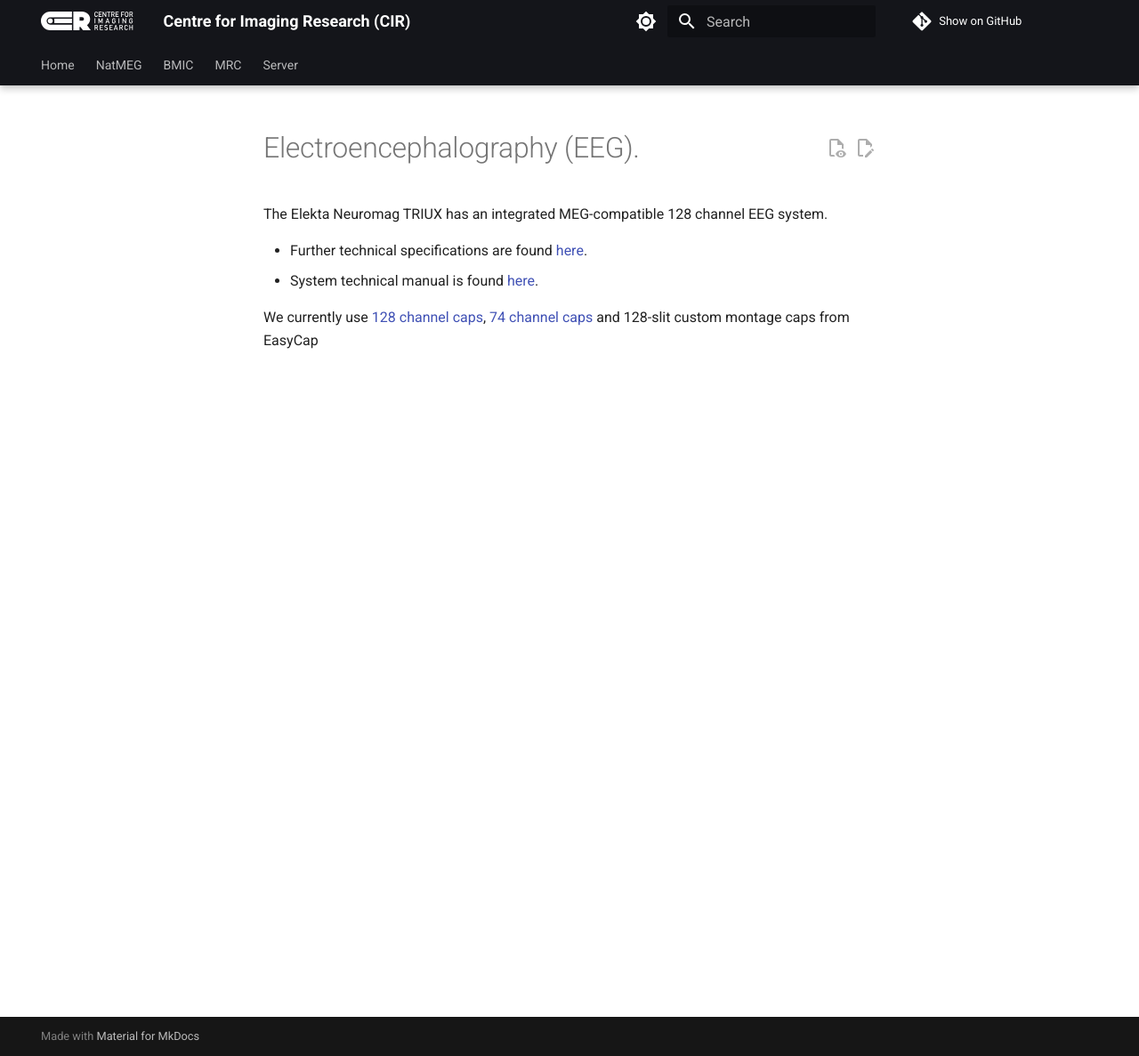
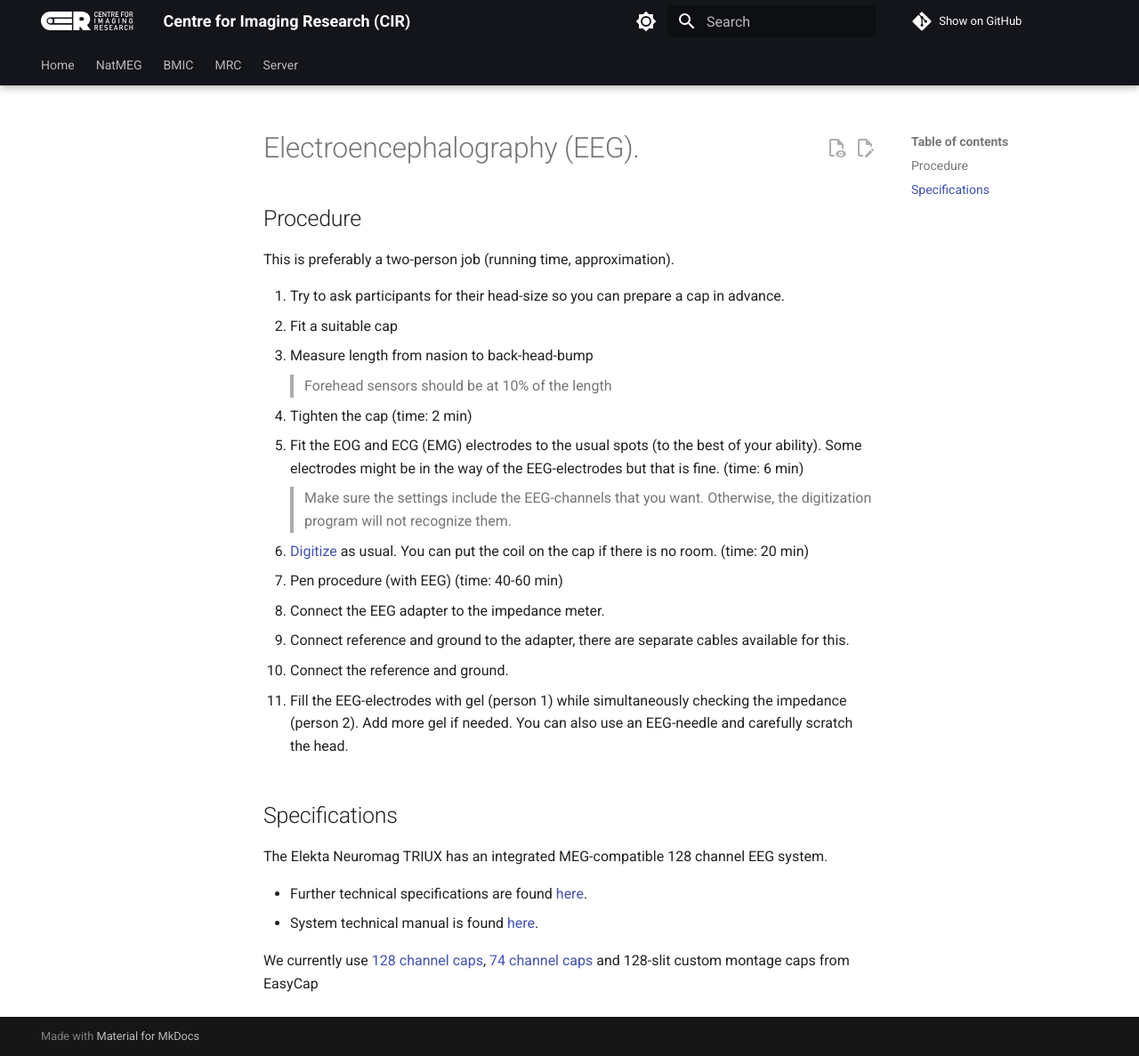
Before and after one commit to natmegsweden/documentation, an MkDocs documentation site: the page built from docs/natmeg/squid-acquisition/05_EEG-specs.md, in a window 1280 px wide and 1187 px high. Shown: the whole window at 89% size. Built offline with MkDocs 1.6.1 and Material for MkDocs 9.7.7, drawn with Linux system fonts in a browser that asks for light colours; comment, search, counter and statistics services are not loaded.

Commit message:
Added EEG procedure and dedicated a manuals path for pdf manuals

```diff
--- a/docs/natmeg/squid-acquisition/05_EEG-specs.md
+++ b/docs/natmeg/squid-acquisition/05_EEG-specs.md
@@ -3,6 +3,34 @@ title: EEG
 ---
 
 # Electroencephalography (EEG).
+
+## Procedure
+
+This is preferably a two-person job (running time, approximation).
+
+1.	Try to ask participants for their head-size so you can prepare a cap in advance.
+2.	Fit a suitable cap
+3.	Measure length from nasion to back-head-bump
+
+    > Forehead sensors should be at 10% of the length
+
+4.	Tighten the cap (time: 2 min)
+
+5. Fit the EOG and ECG (EMG) electrodes to the usual spots (to the best of your ability). Some electrodes might be in the way of the EEG-electrodes but that is fine. (time: 6 min)
+
+    > Make sure the settings include the EEG-channels that you want. Otherwise, the digitization program will not recognize them.
+
+6. [Digitize](../preparation/02_Digitization-hpi.md) as usual. You can put the coil on the cap if there is no room. (time: 20 min)
+
+7. Pen procedure (with EEG) (time: 40-60 min)
+
+8. Connect the EEG adapter to the impedance meter.
+9. Connect reference and ground to the adapter, there are separate cables available for this.
+10. Connect the reference and ground.
+
+11. Fill the EEG-electrodes with gel (person 1) while simultaneously checking the impedance (person 2). Add more gel if needed. You can also use an EEG-needle and carefully scratch the head.
+
+## Specifications
 
 The Elekta Neuromag TRIUX  has an integrated MEG-compatible  128 channel EEG system.
 
--- a/mkdocs.yml
+++ b/mkdocs.yml
@@ -71,6 +71,7 @@ plugins:
   - macros
 extra:
   picture_path: /resources/wiki_images
+  manuals_path: /resources/manuals
 
 
 nav:
```
Also changed, not shown: docs/natmeg/stimulus-equipment/audio/Behringer-specs.md (+1 -1 lines), docs/resources/wiki_images/meg_check.jpg (added), 1 other file.
